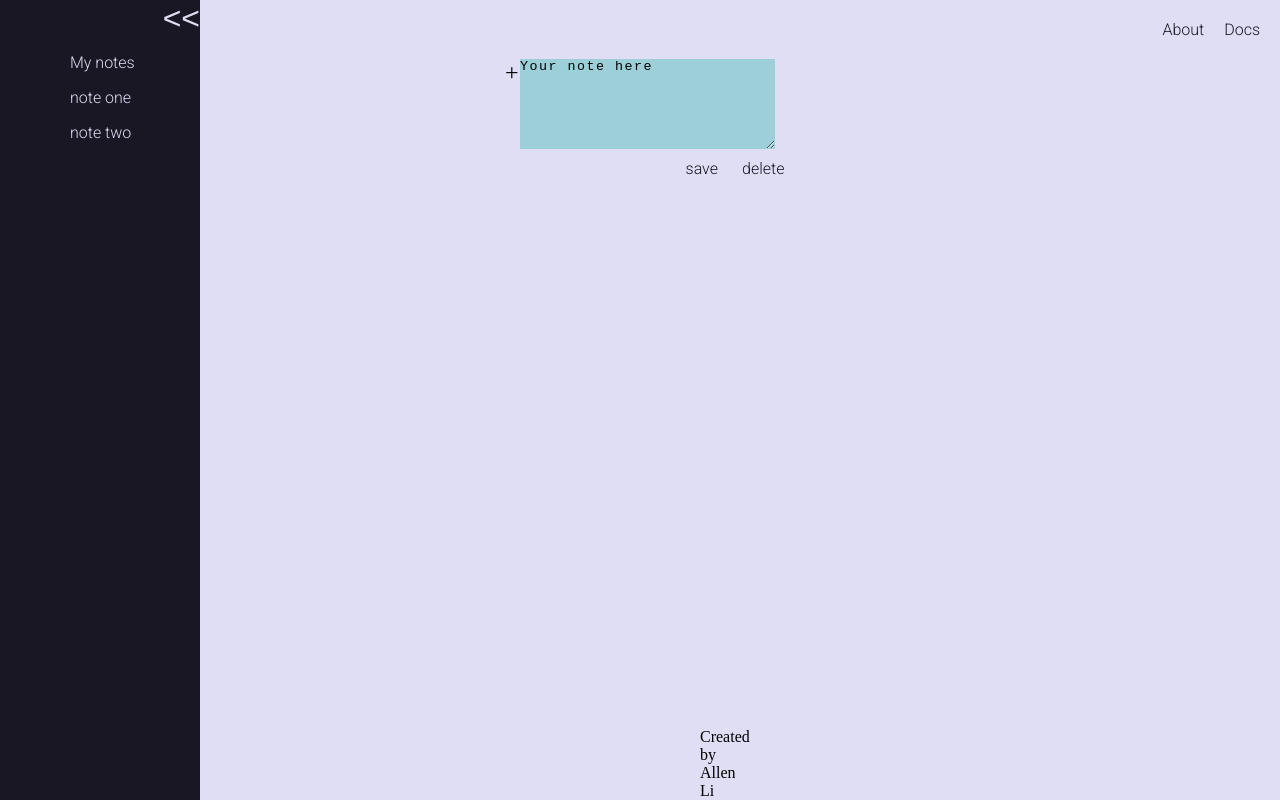
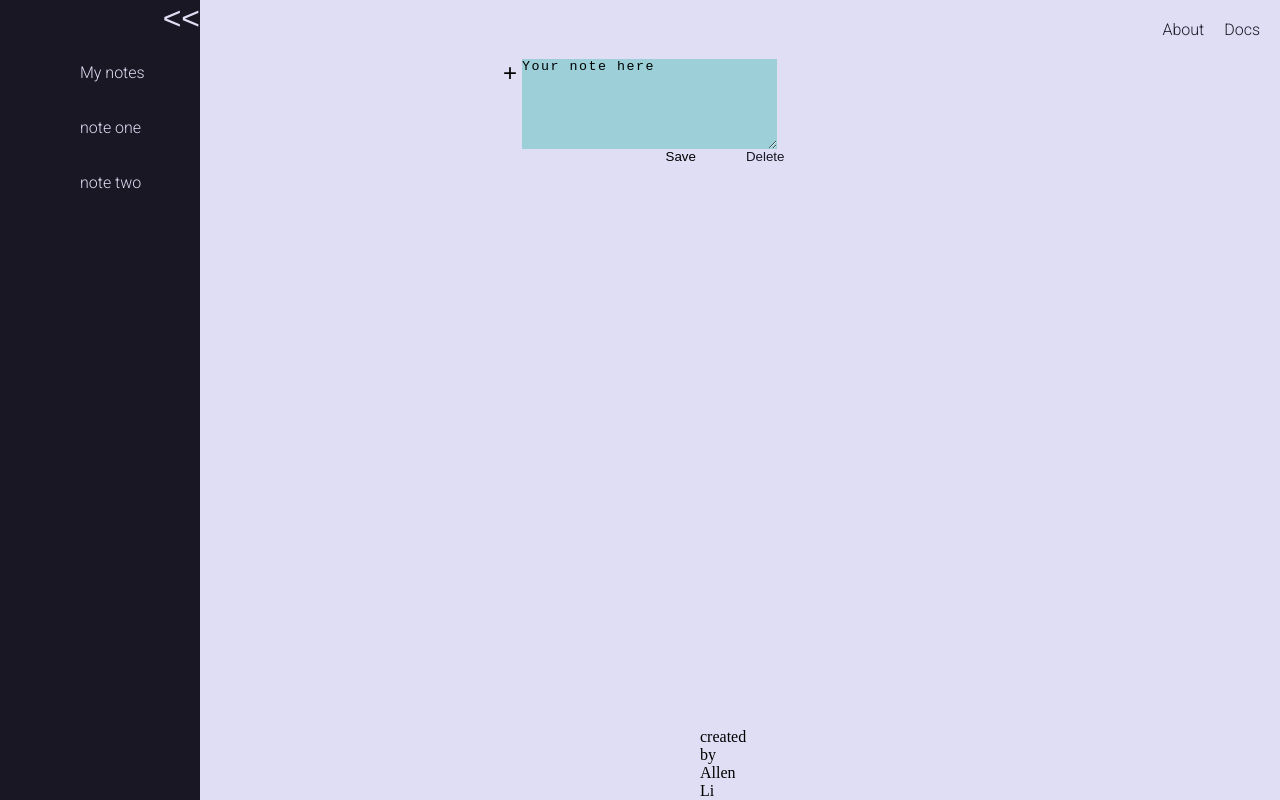
Before and after one commit to Allenli33/Hao_Li_Assignment1, a plain HTML site: page note.html in a window 1280 px wide. Shown: the top 800 px of the page. Drawn offline with Linux system fonts and the light colour scheme.

Commit message:
added new note button and list notes.

```diff
--- a/CSS/style.css
+++ b/CSS/style.css
@@ -1,7 +1,7 @@
 * {
     margin: 0px;
     padding: 0px;
-  }
+}
 
 body {
     background-color: #e0def4;
@@ -11,20 +11,22 @@ body {
 a {
     font-family: 'Roboto', sans-serif;
     color: #191724;
+    text-decoration: none;
 }
 
 .sidenav {
     height: 100%;
     width: 200px;
     position: fixed;
-    z-index: 1;
     top: 0;
-    left: 0;
     background-color: #191724;
-    overflow-x: hidden;
-  }
+}
 
-
+.sidenav ul {
+display: flex;
+list-style: none;
+flex-direction: column;
+}
 
 .sidenav a {
     color: #e0def4;
@@ -32,13 +34,13 @@ a {
     padding-left: 70px;
     text-decoration: none;
     display: block;
-  }
+}
 
 
 .sidenav a:hover {
     background-color: #e0def4;
     color: #191724;
-  }
+}
 
 
 nav ul, li {
@@ -55,11 +57,6 @@ nav a:visited {
 
 nav a:hover {
     color: #9ccfd8;
-}
-
-
- a {
-    text-decoration: none;
 }
 
 
@@ -97,9 +94,19 @@ nav a:hover {
 label, textarea {
     letter-spacing: 1.5px;
 }
+
 .textbox {
     display: flex;
     justify-content: center;
+}
+
+.textbox button {
+    display: flex;
+    justify-content: center;
+    font-size:1.5rem;
+    border: none;
+    background-color: #e0def4;
+    padding-right: 5px;
 }
 
 textarea {
@@ -109,19 +116,29 @@ textarea {
     background-color:#9ccfd8
 }
 
-label {
-    display: flex;
-    font-size:1.5rem
-}
-
 label ul,li {
     display: inline-block;
 }
 
-.save  {
+
+.choose {
     display: flex;
-    justify-content: center;
-    padding-left: 190px;
+    flex-direction: row;
+    justify-content:center;
+    padding-left: 250px;
+}
+
+.save {
+    padding-right: 50px;
+    border: none;
+    background-color: #e0def4;
+}
+
+.delete {
+    padding-right: 80px;
+    border: none;
+    color: #191724;
+    background-color: #e0def4;
 }
 
 
@@ -137,7 +154,11 @@ footer {
 
 @media screen and (max-width: 600px) {
 
+
+
 .textbox{
+    display: flex;
+    flex-direction: column;
     width: 100%;
 }
 
--- a/note.html
+++ b/note.html
@@ -22,25 +22,26 @@
 
   <div class="sidenav">
     <button class="arrow2" type="button"><<</button>
-    <a href="#">My notes</a>
-    <a href="#">note one</a>
-    <a href="#">note two</a>
+    <ul>
+    <li><a href="#">My notes</a></li>
+    <li><a href="#">note one</a></li>
+    <li><a href="#">note two</a></li>
+    </ul>
 
   </div>
 
     <div class="textbox">
-    <label for="text-outside-box">+</label>
+    <label for="text-outside-box"><button>+</button></label>
     <textarea id="text-outside-box" name="text-outside-box" rows="6" cols="30">Your note here</textarea>
     <label for="text-outside-box">
     </div>
-      <div class="save">
-        <ul>
-            <li><a href="#">save</a></li>
-            <li><a href="#">delete</a></li>
-        </ul>
-      </div>
+    <div class="choose">
+    <button class="save" type="button">Save</button>
+
+    <button class="delete" type="button">Delete</button>
+    </div>
     </label>
 
-    <footer><p>Created by Allen Li</p></footer>
+    <footer><p>created by Allen Li</p></footer>
 </body>
 </html>
```
Also changed, not shown: index.html (+1 -1 lines).
